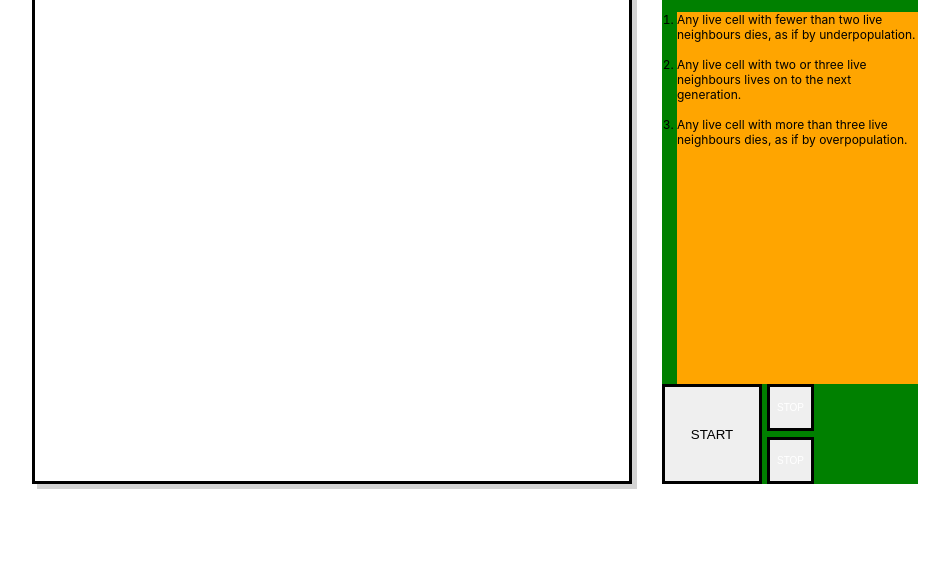
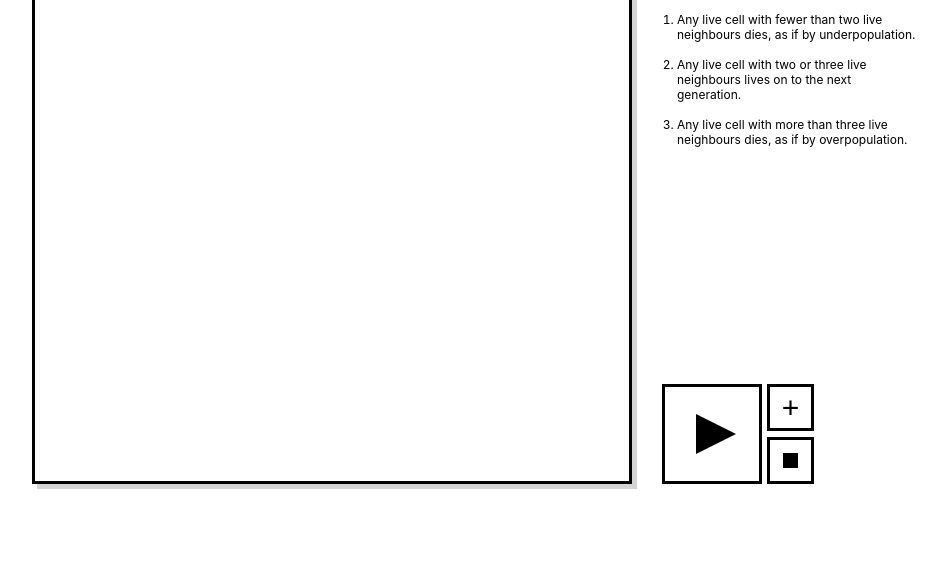
Before and after one commit to yeraysarmiento/game-of-life_vanillajs, a website: page build/index.html in a window 1280 px wide. Shown: the part 216-800 px from the top of the page, without its empty margins (165-1114 px from the left). Drawn offline with Linux system fonts and the light colour scheme.

Commit message:
Add style to control and buttons

```diff
--- a/src/style.scss
+++ b/src/style.scss
@@ -32,6 +32,7 @@ body {
     justify-content: center;
     width: 600px;
     margin-right: 30px;
+    background: white;
   }
   &-table {
     border: 3px solid black;
@@ -44,7 +45,6 @@ body {
   flex-direction: column;
   width: 20vw;
   height: 100%;
-  background: green;
 
   & > h2 {
     font-size: 15px;
@@ -64,7 +64,6 @@ body {
     }
   }
   & > ol {
-    background: orange;
     font-size: 12px;
 
     flex-grow: 1;
@@ -83,6 +82,17 @@ body {
     height: 100px;
     margin-right: 5px;
     cursor: pointer;
+    background: white;
+    display: flex;
+    justify-content: center;
+    align-items: center;
+
+    & > div {
+      margin-left: 7px;
+      border-left: 40px solid black;
+      border-top: 20px solid transparent;
+      border-bottom: 20px solid transparent;
+    }
 
     &:hover {
       box-shadow: 5px 5px black;
@@ -95,9 +105,25 @@ body {
     width: 47px;
     height: 47px;
     border: 3px solid black;
-    left: 0;
-    color: white;
     cursor: pointer;
+    background: white;
+
+    &:first-of-type {
+      font-size: 30px;
+    }
+
+    &:last-of-type {
+      display: flex;
+      justify-content: center;
+      align-items: center;
+
+      & > div {
+        height: 15px;
+        width: 15px;
+        background: black;
+      }
+    }
+
     &:hover {
       box-shadow: 5px 5px black;
       transform: translate(-3px, -3px);
@@ -106,7 +132,6 @@ body {
 }
 
 .main-title {
-  background: red;
   font-size: 40px;
   padding-top: 0;
 }
@@ -120,6 +145,7 @@ body {
   max-height: 600px;
   width: 100%;
   max-width: 600px;
+  cursor: pointer;
 
   & > div {
     display: flex;
@@ -128,6 +154,10 @@ body {
     align-items: center;
     width: 100%;
     height: 100%;
+
+    > div:hover {
+      background: black;
+    }
   }
 }
 
```
Also changed, not shown: build/img/fondo.webp (added), build/index.html, build/style.css, 1 other file.
